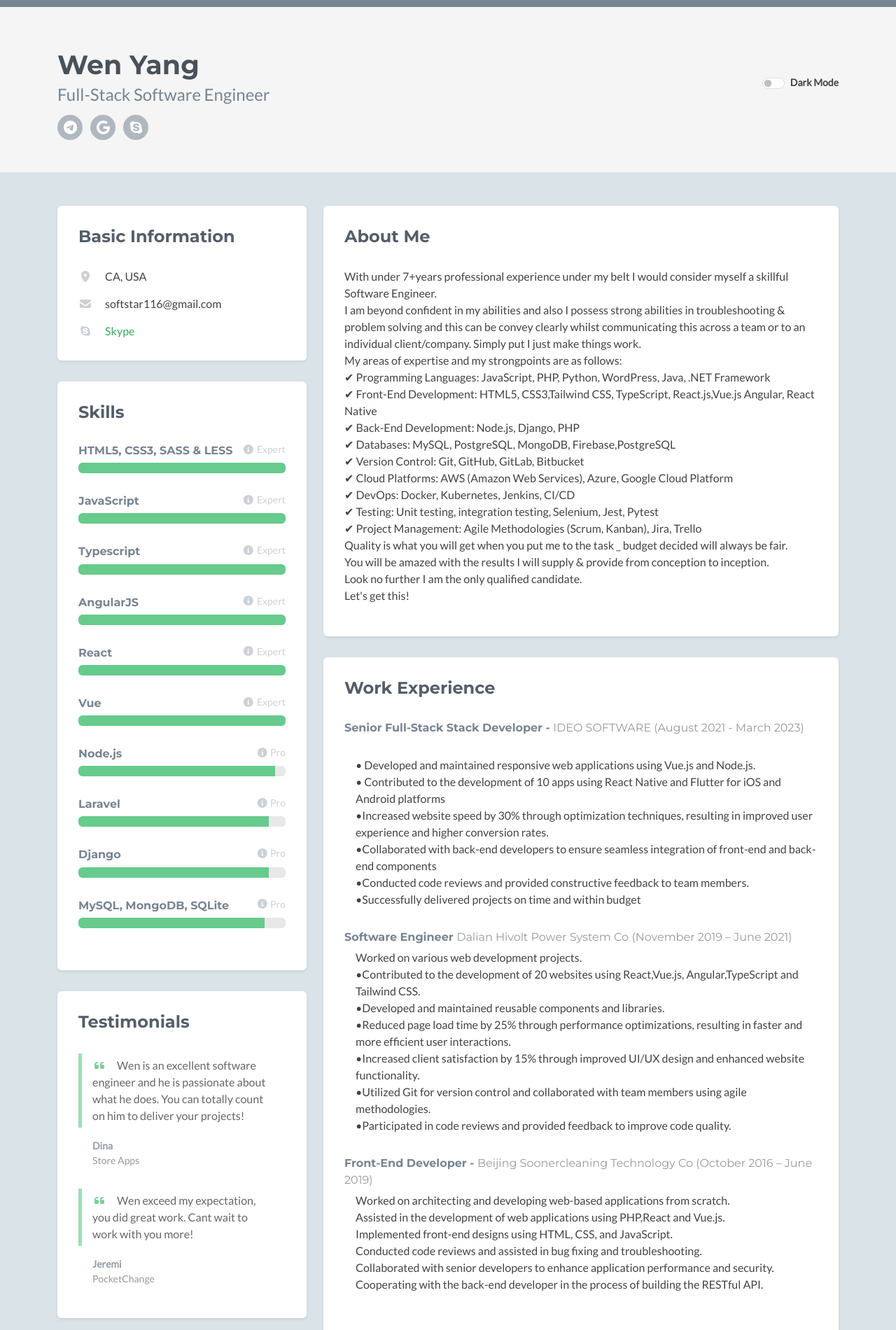
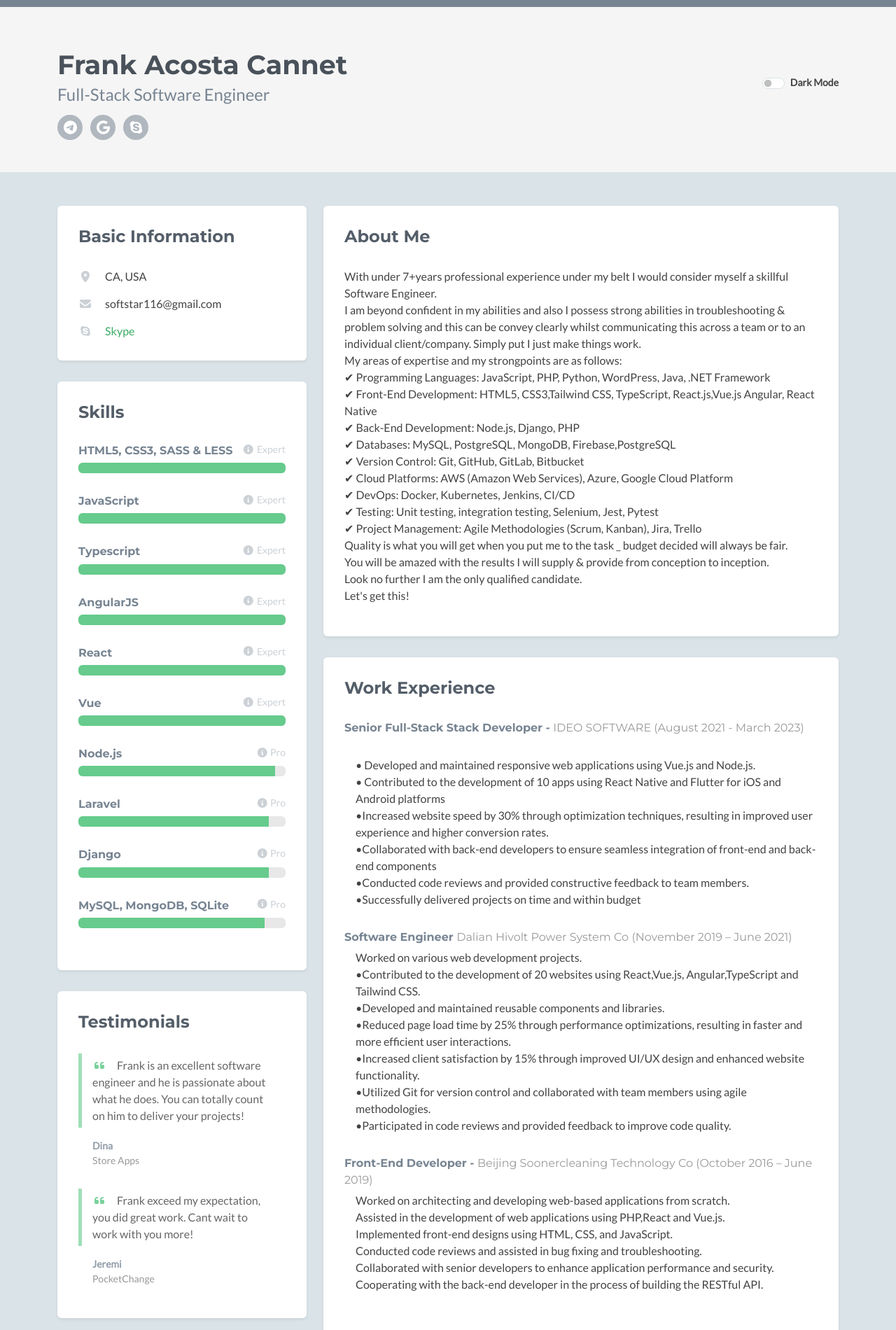
Before and after one commit to softstar116/softstar116.github.io, a plain HTML site: page index.html in a window 1280 px wide. Shown: the top 1900 px of the page at 70% size. Drawn offline with nearby package versions, Linux system fonts and the light colour scheme; a script that the page names is missing; some icons are missing.

Commit message:
Update index.html

```diff
--- a/index.html
+++ b/index.html
@@ -1,13 +1,13 @@
 <!DOCTYPE html>
 <html lang="en">
 <head>
-    <title>Wen's Portfolio</title>
+    <title>Frank's Portfolio</title>
     <!-- Meta -->
     <meta charset="utf-8">
     <meta http-equiv="X-UA-Compatible" content="IE=edge">
     <meta name="viewport" content="width=device-width, initial-scale=1.0">
     <meta name="description" content="Full-Stack developer">
-    <meta name="author" content="Wen Hay, CA, USA">
+    <meta name="author" content="Frank Hay, CA, USA">
     <link rel="shortcut icon" href="favicon.ico">
 
     <link href='https://fonts.googleapis.com/css?family=Lato:300,400,300italic,400italic' rel='stylesheet' type='text/css'>
@@ -37,7 +37,7 @@
 			    <div class="col">
 		            <!--img class="profile-image img-fluid float-start rounded-circle" src="assets/images/profile.png" alt="profile image" /-->
 		            <div class="profile-content">
-		                <h1 class="name">Wen Yang</h1>
+		                <h1 class="name">Frank Acosta Cannet</h1>
 		                <h2 class="desc">Full-Stack Software Engineer</h2>
 		                <ul class="social list-inline">
 		                    <li class="list-inline-item"><a href="https://t.me/codeMaster116"><i class="fab fa-telegram"></i></a></li>
@@ -164,13 +164,13 @@
                         <div class="content">
                             <div class="item">
                                 <blockquote class="quote">
-                                    <p><i class="fas fa-quote-left"></i>Wen is an excellent software engineer and he is passionate about what he does. You can totally count on him to deliver your projects!</p>
+                                    <p><i class="fas fa-quote-left"></i>Frank is an excellent software engineer and he is passionate about what he does. You can totally count on him to deliver your projects!</p>
                                 </blockquote>
                                 <p class="source"><span class="name">Dina</span><br /><span class="title">Store Apps</span></p>
                             </div>
                             <div class="item">
                                 <blockquote class="quote">
-                                    <p><i class="fas fa-quote-left"></i>Wen exceed my expectation, you did great work. Cant wait to work with you more!</p>
+                                    <p><i class="fas fa-quote-left"></i>Frank exceed my expectation, you did great work. Cant wait to work with you more!</p>
                                 </blockquote>
                                 <p class="source"><span class="name">Jeremi</span><br /><span class="title">PocketChange</span></p>
                             </div>
```
